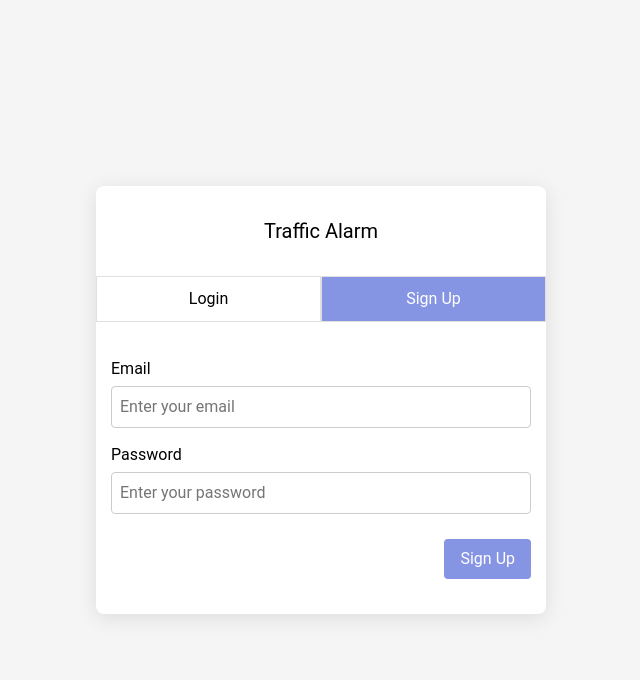
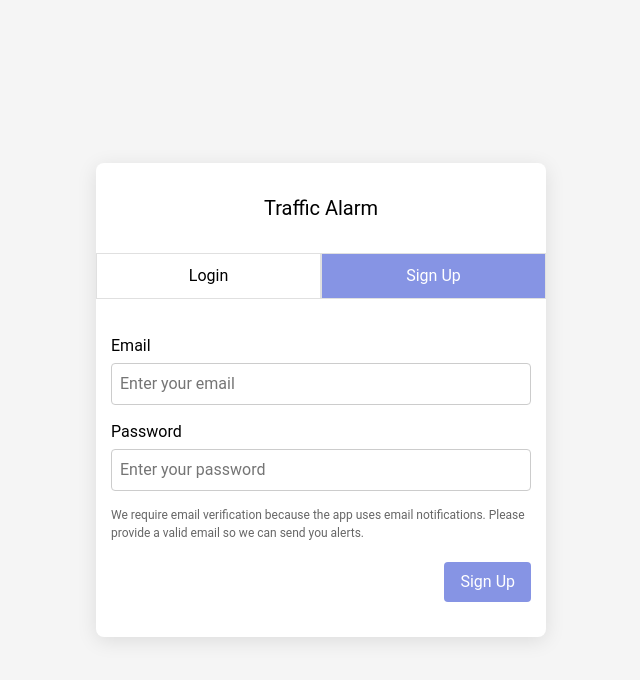
Before and after one commit to greenbat0365/traffic-alarm, a React (Vite) app in the folder frontend/my-app/: page / in a window 1280 px wide. Both pictures are taken after a click on the element "Sign Up". Shown: the top 680 px of the page, without its empty margins (319-959 px from the left). Built offline with nearby package versions, Linux system fonts and the light colour scheme.

Commit message:
Update Auth.jsx

```diff
--- a/frontend/my-app/src/components/Auth.jsx
+++ b/frontend/my-app/src/components/Auth.jsx
@@ -147,6 +147,10 @@ function Auth({onNotify}) {
                   placeholder="Enter your password"
                 />
               </div>
+               <p style={{ fontSize: "12px", color: "#666", marginBottom: "10px" }}>
+      We require email verification because the app uses email notifications.
+      Please provide a valid email so we can send you alerts.
+    </p>
 
               <div className={styles.formFooter}>
                 <div></div>
```
